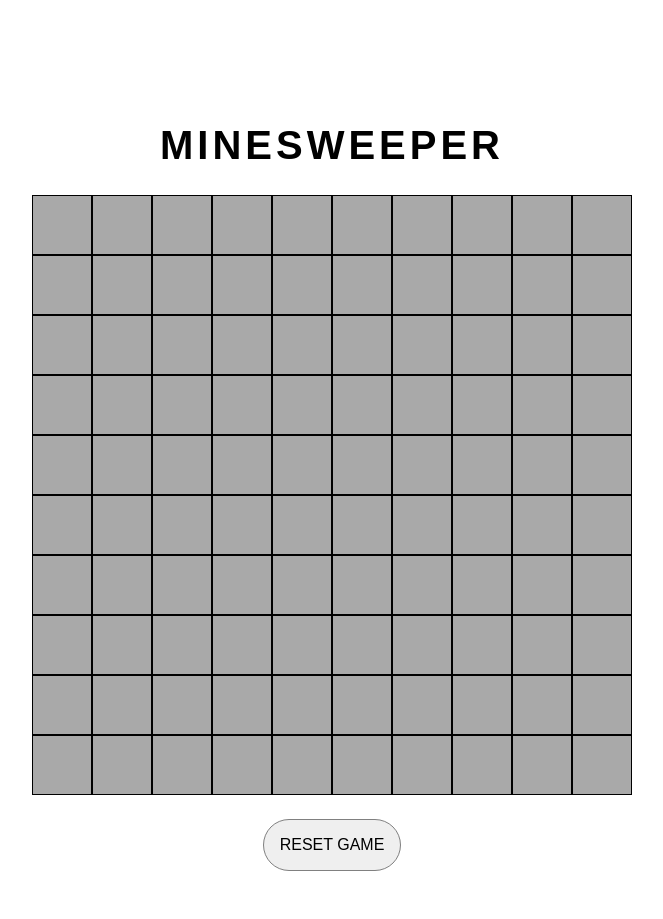
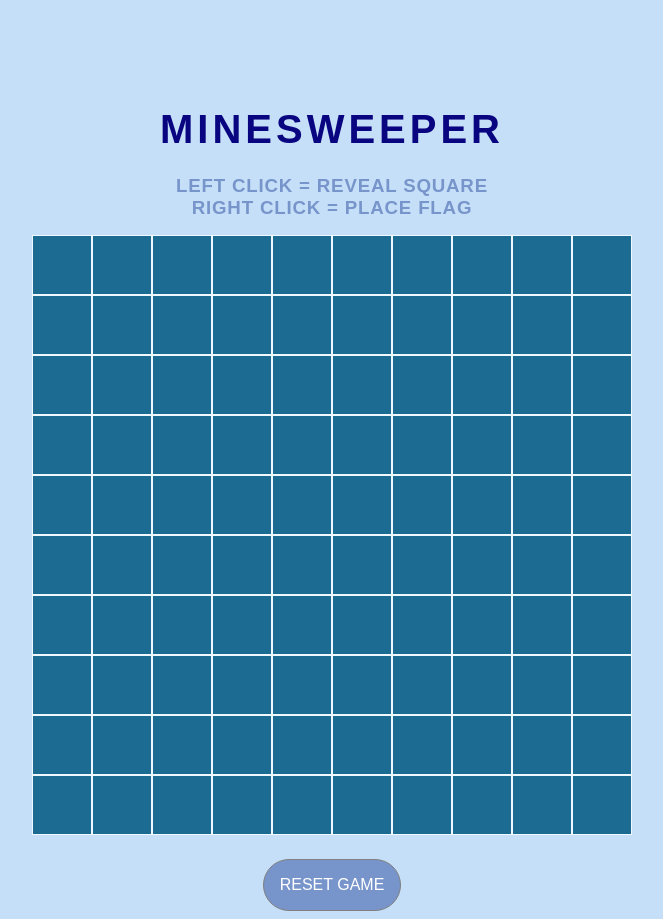
Before and after one commit to tobyxchan/minesweeper, a plain HTML site: page index.html in a window 1280 px wide. Shown: the whole page, without its empty margins (308-971 px from the left). Before the commit the page ends 879 px from the top, so only its background shows below. Drawn offline with Linux system fonts and the light colour scheme.

Commit message:
added CSS styling, changed flag to cross and arranged elements

```diff
--- a/css/style.css
+++ b/css/style.css
@@ -3,9 +3,13 @@
     font-family: Arial, Helvetica, sans-serif;
 }
 
+html {
+    background-color: #C5DFF8;
+}
+
 body {
     display: flex;
-    margin-top: 12vmin;
+    margin-top: 10vmin;
     flex-direction: column;
     justify-content: center;
     align-items: center;
@@ -14,6 +18,15 @@ body {
 h1 {
     font-size: 5vmin;
     letter-spacing: 0.5vmin;
+    margin-bottom: 0.5vmin;
+    color: #090580;
+}
+
+h3 {
+    margin-bottom: 2vmin;
+    text-align: center;
+    letter-spacing: 0.1vmin;
+    color: #7895CB;
 }
 
 button {
@@ -22,12 +35,13 @@ button {
     font-size: 2vmin;
     border-radius: 4vmin;
     border: 0.1vmin solid grey;
-    color: black;
+    background-color: #7895CB;
+    color: white;
 }
 
 button:hover {
     color: white;
-    background-color: darkgrey;
+    background-color: navy;
     transition: background-color 70ms ease-in;
 }
 
@@ -36,19 +50,31 @@ button:hover {
     width: 600px;
     display: flex;
     flex-wrap: wrap;
-    background-color: darkgrey;
+    background-color: #1B6B93;
 }
 
 .field>div {
     height: 60px;
     width: 60px;
-    border: 1px solid black;
+    border: 1px solid aliceblue;
 }
 
 .bomb {
-    background-color: darkgrey;
+    background-color: #1B6B93;
 }
 
 .checked {
-    background-color: lightgrey;
+    background-color: #C2DEDC;
+    display: flex;
+    flex-direction: column;
+    justify-content: center;
+    align-items: center;
+    color: #090580;
 }
+
+.flag {
+    display: flex;
+    flex-direction: column;
+    justify-content: center;
+    align-items: center;
+}
--- a/index.html
+++ b/index.html
@@ -10,6 +10,10 @@
 
     <h1>MINESWEEPER</h1>
 
+    <h3>LEFT CLICK  = REVEAL SQUARE<br>
+        RIGHT CLICK = PLACE FLAG<br>
+    </h3>
+
     <div class="field"></div>
 
     <button onClick="window.location.reload();">RESET GAME</button>
--- a/js/main.js
+++ b/js/main.js
@@ -78,7 +78,6 @@ function loadField() {
 
         }
     }
-    renderResetBtn();
 }
 // Invoking function
 loadField();
@@ -173,7 +172,7 @@ function placeFlag(square) {
   if (!square.classList.contains('checked') && (flags < bombAmount)) {
     if (!square.classList.contains('flag')) {
       square.classList.add('flag');
-      square.innerHTML = '🚩';
+      square.innerHTML = '❌ ';
       flags++;
       winCheck();
     } else {
@@ -199,9 +198,3 @@ function winCheck() {
     }
   }
 }
-
-
-// // Render reset button when game is over
-// function renderResetBtn() {
-//   resetBtn.style.visibility = gameOver ? 'visible' : 'hidden';
-// }
```
